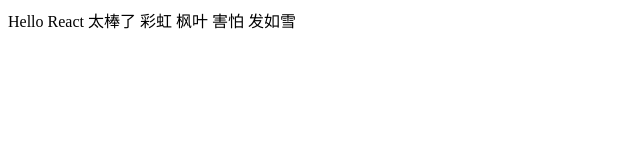
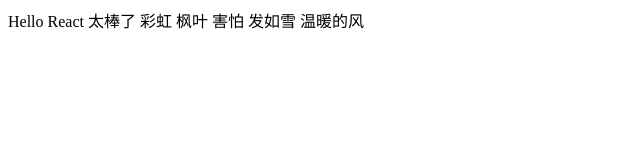
Before and after one commit to BlueStoneQ/react-frame, a React app: page / in a window 1280 px wide. Shown: the top 160 px of the page, without its empty margins (0-640 px from the left). Built offline with nearby package versions, Linux system fonts and the light colour scheme.

Commit message:
oa-jsx上线+html中不用加bundle.js

```diff
--- a/index.html
+++ b/index.html
@@ -9,6 +9,6 @@
   </head>
   <body>
     <div id="root"></div>
-    <script src='bundle.js'></script>
+    <!-- <script src='bundle.js'></script> -->
   </body>
 </html>
--- a/src/App.js
+++ b/src/App.jsx
@@ -4,7 +4,7 @@
   render() {
     return (
       <div>
-        Hello React 太棒了 彩虹 枫叶 害怕 发如雪
+        Hello React 太棒了 彩虹 枫叶 害怕 发如雪 温暖的风
 
       </div>
     );
```
